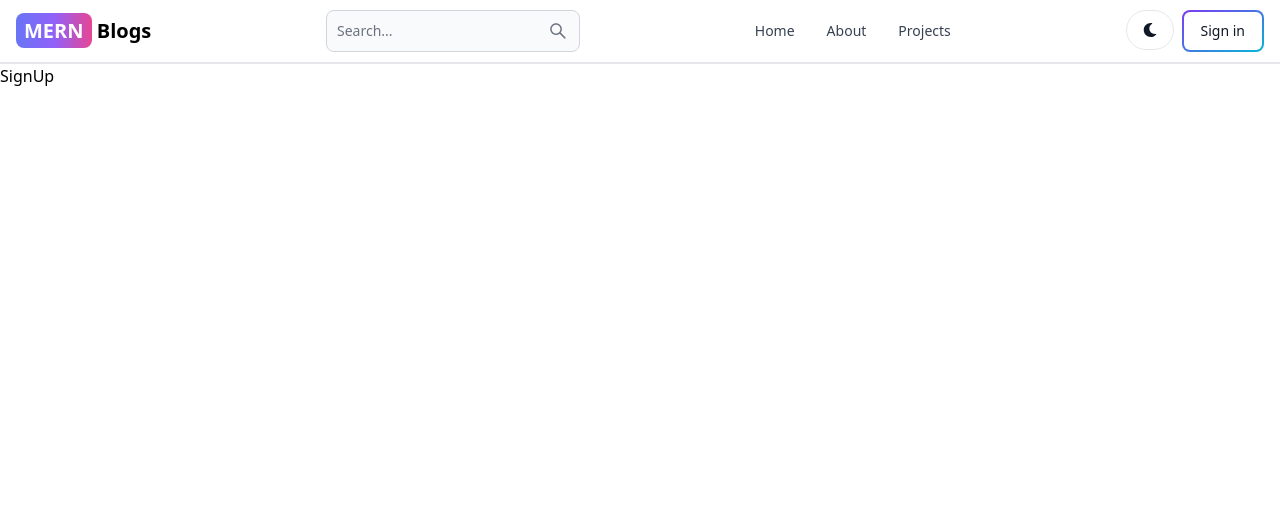
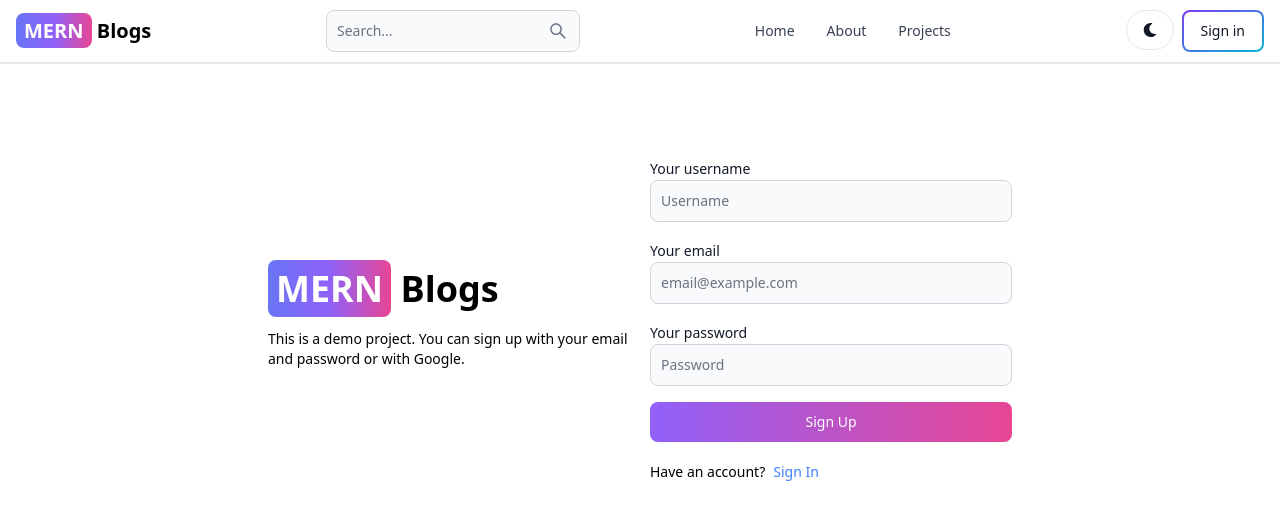
Before and after one commit to Simi-Andrei/mern-blogs, a React (Vite) app in the folder client/: page /sign-up in a window 1280 px wide. Shown: the top 520 px of the page. Built offline with nearby package versions, Linux system fonts and the light colour scheme.

Commit message:
signup page ui

```diff
--- a/client/src/pages/SignUp.jsx
+++ b/client/src/pages/SignUp.jsx
@@ -1,5 +1,54 @@
+import { Button, Label, TextInput } from "flowbite-react";
+import { Link } from "react-router-dom";
+
 const SignUp = () => {
-  return <div>SignUp</div>;
+  return (
+    <div className="min-h-screen mt-20">
+      <div className="flex p-3 max-w-3xl mx-auto flex-col md:flex-row md:items-center gap-5">
+        <div className="flex-1">
+          <Link className="text-4xl font-bold dark:text-white" to="/">
+            <span className="px-2 py-1 bg-gradient-to-r from-indigo-500 via-purple-500 to-pink-500 rounded-lg text-white">
+              MERN
+            </span>{" "}
+            Blogs
+          </Link>
+          <p className="text-sm mt-5">
+            This is a demo project. You can sign up with your email and password
+            or with Google.
+          </p>
+        </div>
+        <div className="flex-1">
+          <form className="flex flex-col gap-4">
+            <div>
+              <Label htmlFor="username" value="Your username" />
+              <TextInput type="text" placeholder="Username" id="username" />
+            </div>
+            <div>
+              <Label htmlFor="email" value="Your email" />
+              <TextInput
+                type="email"
+                placeholder="email@example.com"
+                id="email"
+              />
+            </div>
+            <div>
+              <Label htmlFor="password" value="Your password" />
+              <TextInput type="password" placeholder="Password" id="password" />
+            </div>
+            <Button gradientDuoTone="purpleToPink" type="submit">
+              Sign Up
+            </Button>
+          </form>
+          <div className="flex gap-2 text-sm mt-5">
+            <span>Have an account?</span>
+            <Link className="text-blue-500" to="/sign-in">
+              Sign In
+            </Link>
+          </div>
+        </div>
+      </div>
+    </div>
+  );
 };
 
 export default SignUp;
```
